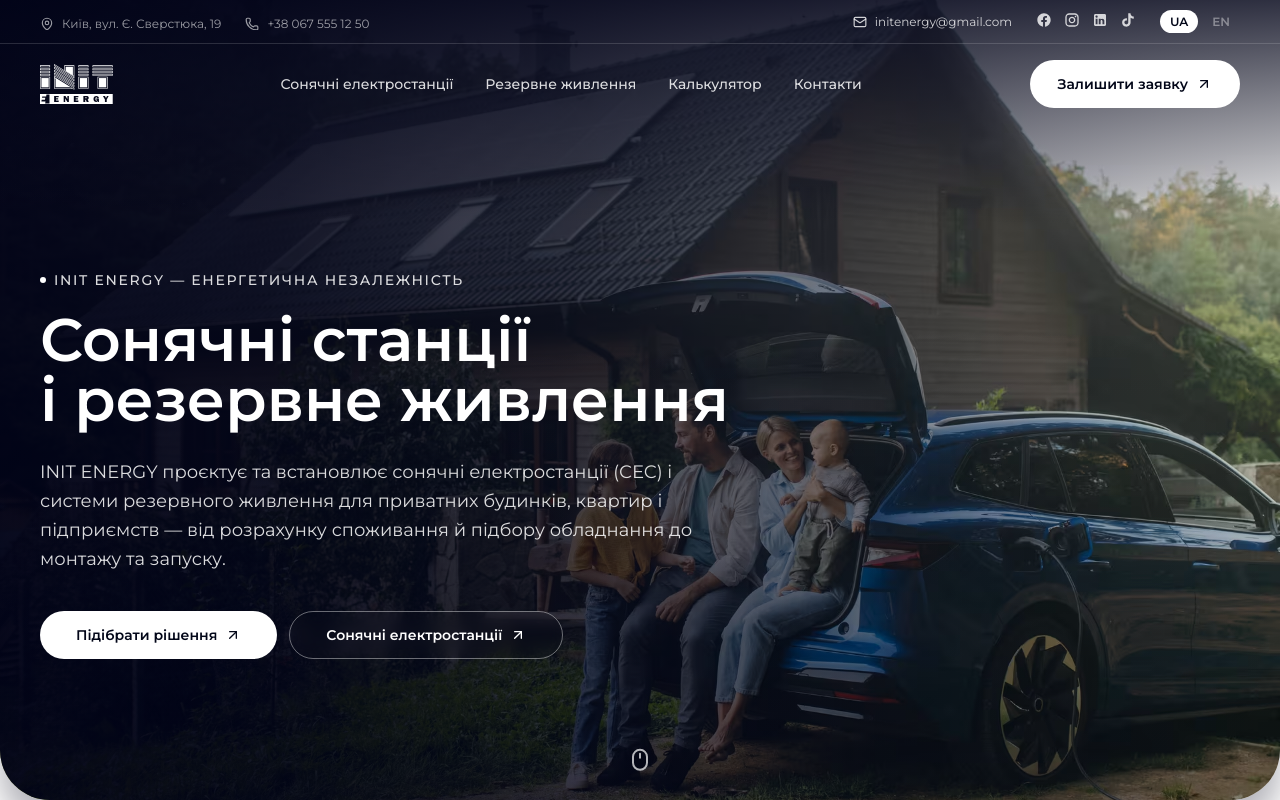
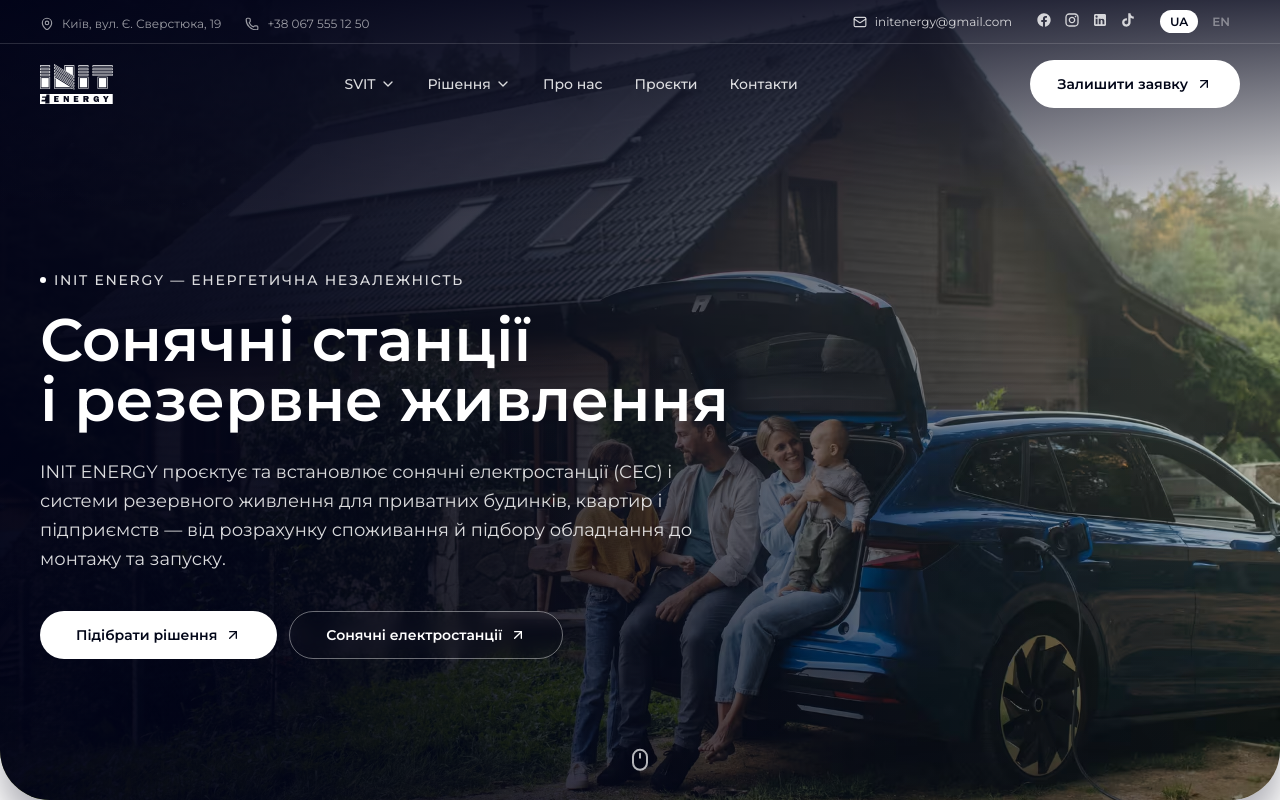
Before and after one commit to nyaremiiy/init.energy, a Next.js app: page / in a window 1280 px wide. Built offline with nearby package versions, Linux system fonts and the light colour scheme.

Commit message:
feat: add SVIT products and solutions dropdowns to header menu
Co-Authored-By: Claude Opus 5.5 <noreply@anthropic.com>

```diff
--- /dev/null
+++ b/src/components/layout/header/desktop-nav.tsx
@@ -0,0 +1,50 @@
+import { ChevronDown } from "lucide-react";
+
+import { isNavGroup, navItems } from "./header-data";
+import { NavLink } from "./nav-link";
+
+export function DesktopNav() {
+  return (
+    <nav aria-label="Головне меню" className="hidden lg:block">
+      <ul className="flex items-center gap-8 text-sm font-medium text-white/85">
+        {navItems.map((item) =>
+          isNavGroup(item) ? (
+            <li key={item.label} className="group relative">
+              <button
+                type="button"
+                aria-haspopup="true"
+                className="inline-flex items-center gap-1 py-2 transition-colors group-focus-within:text-white group-hover:text-white"
+              >
+                {item.label}
+                <ChevronDown
+                  aria-hidden
+                  className="size-4 transition-transform duration-200 group-focus-within:rotate-180 group-hover:rotate-180"
+                />
+              </button>
+              <div className="invisible absolute top-full left-0 pt-3 opacity-0 transition duration-200 group-focus-within:visible group-focus-within:opacity-100 group-hover:visible group-hover:opacity-100">
+                <ul className="flex w-max max-w-xs flex-col gap-1 rounded-2xl bg-slate-950/95 p-3 shadow-xl ring-1 ring-white/10 backdrop-blur-md">
+                  {item.items.map((link) => (
+                    <li key={link.href}>
+                      <NavLink
+                        href={link.href}
+                        className="block rounded-xl px-3 py-2 text-white/85 transition-colors hover:bg-white/10 hover:text-white"
+                      >
+                        {link.label}
+                      </NavLink>
+                    </li>
+                  ))}
+                </ul>
+              </div>
+            </li>
+          ) : (
+            <li key={item.href}>
+              <NavLink href={item.href} className="transition-colors hover:text-white">
+                {item.label}
+              </NavLink>
+            </li>
+          ),
+        )}
+      </ul>
+    </nav>
+  );
+}
--- a/src/components/layout/header/header-data.ts
+++ b/src/components/layout/header/header-data.ts
@@ -8,10 +8,21 @@ export type Office = {
   };
 };
 
-export type NavItem = {
+export type NavLink = {
   href: string;
   label: string;
 };
+
+export type NavGroup = {
+  label: string;
+  items: NavLink[];
+};
+
+export type NavItem = NavLink | NavGroup;
+
+export function isNavGroup(item: NavItem): item is NavGroup {
+  return "items" in item;
+}
 
 export type Language = {
   code: string;
@@ -67,11 +78,31 @@ export const socialLinks: SocialLink[] = [
   },
 ];
 
+// URLs match the current init.energy site to preserve indexed pages.
 export const navItems: NavItem[] = [
-  { href: "#solar-stations", label: "Сонячні електростанції" },
-  { href: "#backup-power", label: "Резервне живлення" },
-  { href: "#calculator", label: "Калькулятор" },
-  { href: "#contact", label: "Контакти" },
+  {
+    label: "SVIT",
+    items: [
+      { href: "/svit-600/", label: "SVIT 600" },
+      { href: "/svit-plus-5000/", label: "SVIT PLUS 5000" },
+      { href: "/svit-plus-16000/", label: "SVIT PLUS 16000" },
+      { href: "/svit-home/", label: "SVIT HOME" },
+      { href: "/bess/", label: "LITHIUMVALLEY" },
+    ],
+  },
+  {
+    label: "Рішення",
+    items: [
+      { href: "/cec/", label: "СЕС під ключ" },
+      {
+        href: "/rishennya/ses-dlya-gotelyu/",
+        label: "СЕС для готелю та відпочинкового комплексу",
+      },
+    ],
+  },
+  { href: "#about-us", label: "Про нас" },
+  { href: "#projects", label: "Проєкти" },
+  { href: "#contacts", label: "Контакти" },
 ];
 
 // TODO: add `href` for other locales once i18n routing exists.
--- a/src/components/layout/header/header-main-bar.tsx
+++ b/src/components/layout/header/header-main-bar.tsx
@@ -5,7 +5,8 @@ import { Container } from "@/components/layout/container";
 import { Button } from "@/components/ui/button";
 import { Logo } from "@/components/ui/logo";
 
-import { navItems, offices } from "./header-data";
+import { DesktopNav } from "./desktop-nav";
+import { offices } from "./header-data";
 import { MobileMenu } from "./mobile-menu";
 
 export function HeaderMainBar() {
@@ -21,17 +22,7 @@ export function HeaderMainBar() {
         <Logo className="h-8 w-auto lg:h-10" />
       </Link>
 
-      <nav aria-label="Головне меню" className="hidden lg:block">
-        <ul className="flex items-center gap-8 text-sm font-medium text-white/85">
-          {navItems.map((item) => (
-            <li key={item.href}>
-              <a href={item.href} className="transition-colors hover:text-white">
-                {item.label}
-              </a>
-            </li>
-          ))}
-        </ul>
-      </nav>
+      <DesktopNav />
 
       <div className="flex items-center gap-3">
         <a
--- a/src/components/layout/header/mobile-menu.tsx
+++ b/src/components/layout/header/mobile-menu.tsx
@@ -1,10 +1,11 @@
 "use client";
 
-import { Mail, MapPin, Menu, Phone, X } from "lucide-react";
+import { ChevronDown, Mail, MapPin, Menu, Phone, X } from "lucide-react";
 import { useEffect, useState } from "react";
 
-import { contactEmail, navItems, offices } from "./header-data";
+import { contactEmail, isNavGroup, navItems, offices } from "./header-data";
 import { LanguageSwitcher } from "./language-switcher";
+import { NavLink } from "./nav-link";
 import { SocialLinks } from "./social-links";
 
 export function MobileMenu() {
@@ -56,13 +57,36 @@ export function MobileMenu() {
         >
           <nav aria-label="Мобільне меню">
             <ul className="flex flex-col gap-5 text-2xl font-semibold">
-              {navItems.map((item) => (
-                <li key={item.href}>
-                  <a href={item.href} onClick={close}>
-                    {item.label}
-                  </a>
-                </li>
-              ))}
+              {navItems.map((item) =>
+                isNavGroup(item) ? (
+                  <li key={item.label}>
+                    <details className="group">
+                      <summary className="flex cursor-pointer list-none items-center justify-between gap-4 [&::-webkit-details-marker]:hidden">
+                        {item.label}
+                        <ChevronDown
+                          aria-hidden
+                          className="size-6 transition-transform duration-200 group-open:rotate-180"
+                        />
+                      </summary>
+                      <ul className="mt-4 flex flex-col gap-3 border-l border-white/15 pl-4 text-base font-medium text-white/80">
+                        {item.items.map((link) => (
+                          <li key={link.href}>
+                            <NavLink href={link.href} onClick={close}>
+                              {link.label}
+                            </NavLink>
+                          </li>
+                        ))}
+                      </ul>
+                    </details>
+                  </li>
+                ) : (
+                  <li key={item.href}>
+                    <NavLink href={item.href} onClick={close}>
+                      {item.label}
+                    </NavLink>
+                  </li>
+                ),
+              )}
             </ul>
           </nav>
 
--- /dev/null
+++ b/src/components/layout/header/nav-link.tsx
@@ -0,0 +1,17 @@
+import Link from "next/link";
+import type { ReactNode } from "react";
+
+type NavLinkProps = {
+  href: string;
+  className?: string;
+  children: ReactNode;
+  onClick?: () => void;
+};
+
+export function NavLink({ href, ...props }: NavLinkProps) {
+  if (href.startsWith("/")) {
+    return <Link href={href} {...props} />;
+  }
+
+  return <a href={href} {...props} />;
+}
```
